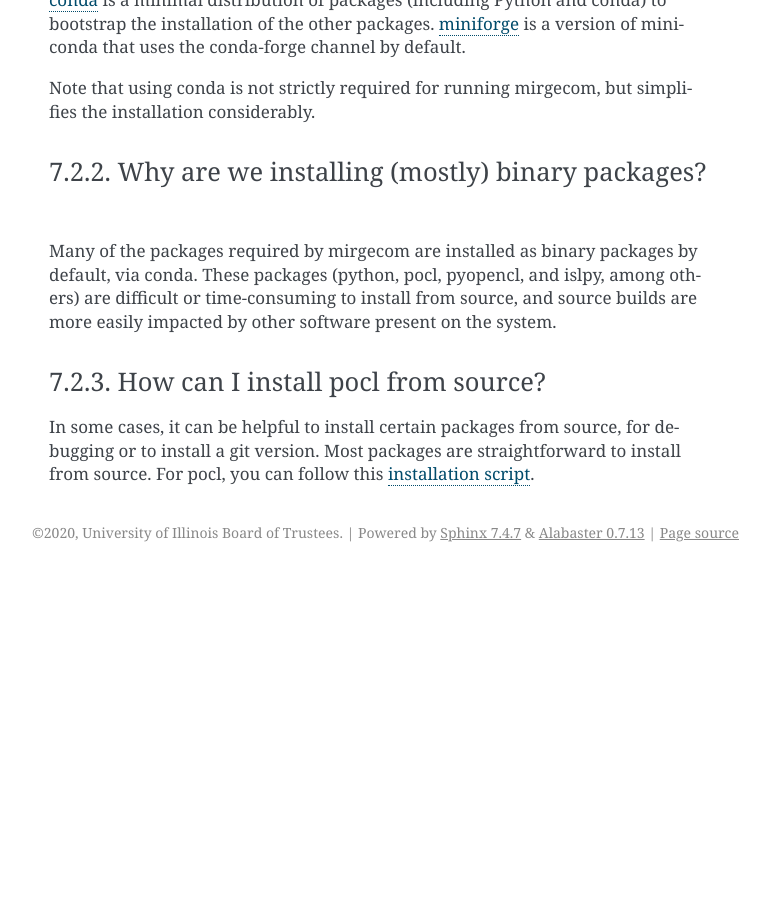
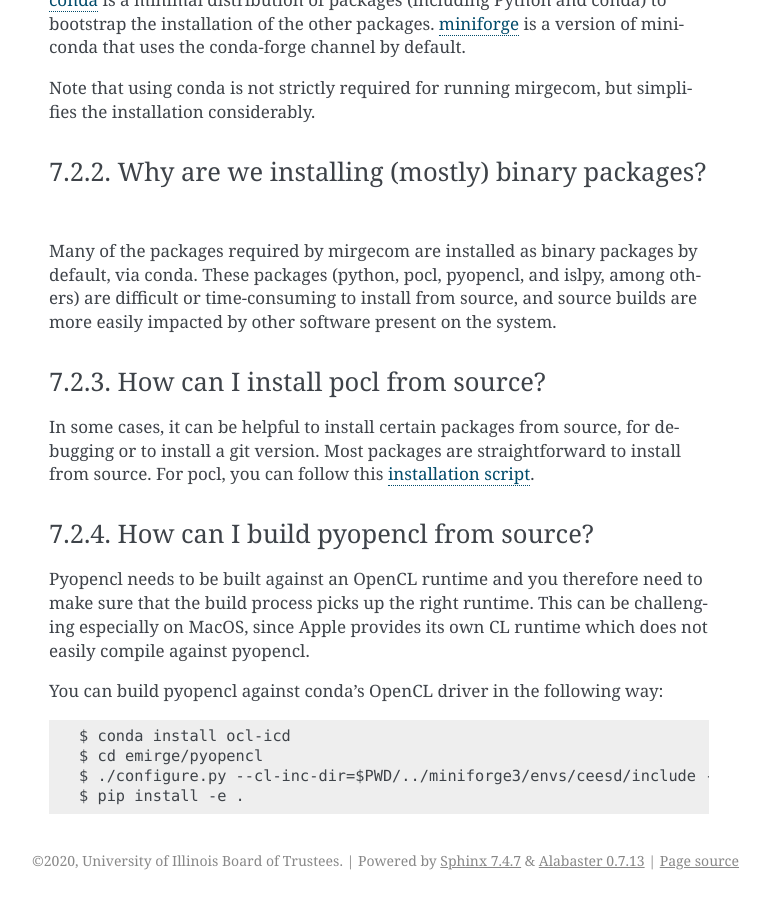
Before and after one commit to illinois-ceesd/mirgecom, a Sphinx documentation site: the page built from doc/faq.rst, in a window 1280 px wide and 900 px high, scrolled down 1285 px. Shown: the whole window, without its empty margins (371-1141 px from the left). Built offline with Sphinx 7.4.7, drawn with Linux system fonts in a browser that asks for light colours; before the commit the page ends 1857 px from its top, so only the background shows below that; some of the changed text lies outside the part shown.

Commit message:
faq on how to compile pyopencl

```diff
--- a/doc/faq.rst
+++ b/doc/faq.rst
@@ -71,3 +71,16 @@
 In some cases, it can be helpful to install certain packages from source, for debugging or to install
 a git version. Most packages are straightforward to install from source. For pocl, you can follow this
 `installation script <https://gist.github.com/matthiasdiener/838ccbdb5d8f4e4917b58fe3da811777>`__.
+
+How can I build pyopencl from source?
+^^^^^^^^^^^^^^^^^^^^^^^^^^^^^^^^^^^^^
+
+Pyopencl needs to be built against an OpenCL runtime and you therefore need to make sure
+that the build process picks up the right runtime. This can be challenging especially on MacOS, since Apple provides its own CL runtime which does not easily compile against pyopencl.
+
+You can build pyopencl against conda's OpenCL driver in the following way::
+
+   $ conda install ocl-icd
+   $ cd emirge/pyopencl
+   $ ./configure.py --cl-inc-dir=$PWD/../miniforge3/envs/ceesd/include --cl-lib-dir=$PWD/../miniforge3/envs/ceesd/lib
+   $ pip install -e .
```
